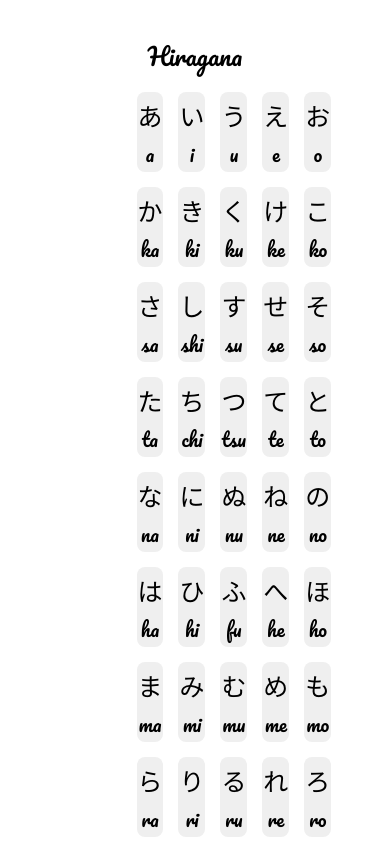
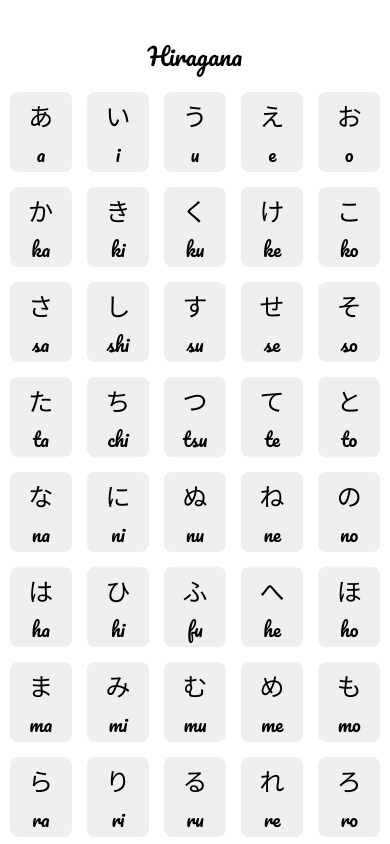
Before and after one commit to jaroddev/japalearn, a Svelte app: page / in a window 390 px wide. Shown: the top 844 px of the page. Built offline with nearby package versions, Linux system fonts and the light colour scheme; a web font is replaced by a local one.

Commit message:
improved design by making it responsive

```diff
--- a/src/App.svelte
+++ b/src/App.svelte
@@ -16,7 +16,19 @@
 
 <style>
   main {
-    width: 30%;
+    width: 50%;
     margin: 0 auto;
   }
+
+  @media screen and (max-width: 768px) {
+    main {
+      width: 70%;
+    }
+  }
+
+  @media screen and (max-width: 425px) {
+    main {
+      width: 95%;
+    }
+  }
 </style>
```
